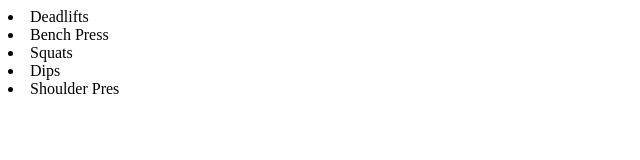
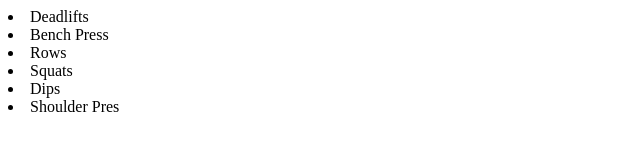
Before and after one commit to Yare2911/git_test_2, a plain HTML site: page index.html in a window 1280 px wide. Shown: the whole page, without its empty margins (0-640 px from the left). Drawn offline with Linux system fonts and the light colour scheme.

Commit message:
change 2

```diff
--- a/index.html
+++ b/index.html
@@ -8,6 +8,7 @@
 <body>
     <li>Deadlifts</li>
     <li>Bench Press</li>
+    <li>Rows</li>
     <li>Squats</li>
     <li>Dips</li>
     <li>Shoulder Pres</li>
```
